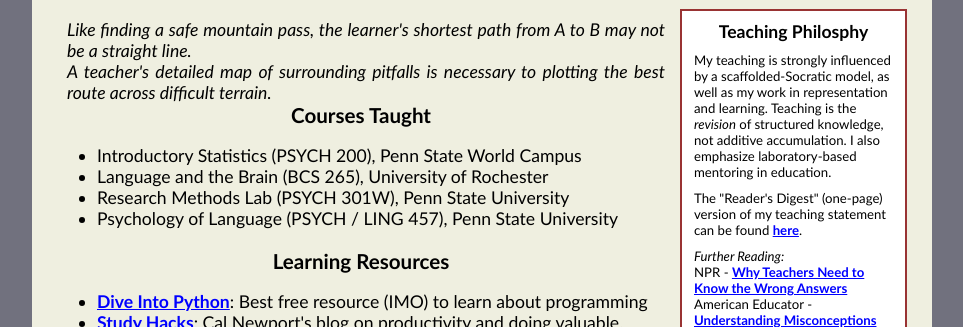
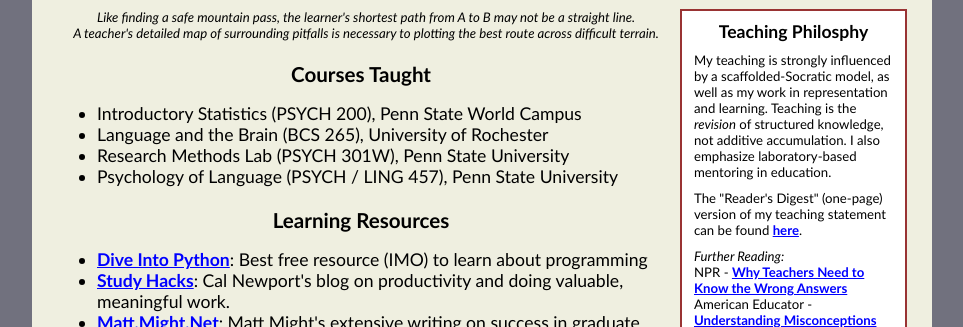
Before and after one commit to bzinszer/bzinszer.github.io, a plain HTML site: page teaching.html in a window 1280 px wide. Shown: the part 798-1125 px from the top of the page, without its empty margins (158-1121 px from the left). Drawn offline with Linux system fonts and the light colour scheme.

Commit message:
formatting

```diff
--- a/teaching.html
+++ b/teaching.html
@@ -59,10 +59,10 @@ American Educator - <a href="http://www.aft.org/sites/default/files/ae_spring201
 </p>
 </div>
 
-<p align=center><em>Like finding a safe mountain pass, the learner's shortest path from A to B may not be a straight line.<br>
+<p style="margin-top:0px; text-align:center; font-size:.75em;"><em>Like finding a safe mountain pass, the learner's shortest path from A to B may not be a straight line.<br>
 A teacher's detailed map of surrounding pitfalls is necessary to plotting the best route across difficult terrain.</em></p>
 
-<h3 style="margin-top:0px;">Courses Taught</h3>
+<h3>Courses Taught</h3>
 <ul>
 <li>Introductory Statistics (PSYCH 200), Penn State World Campus</li>
 <li>Language and the Brain (BCS 265), University of Rochester</li>
```
